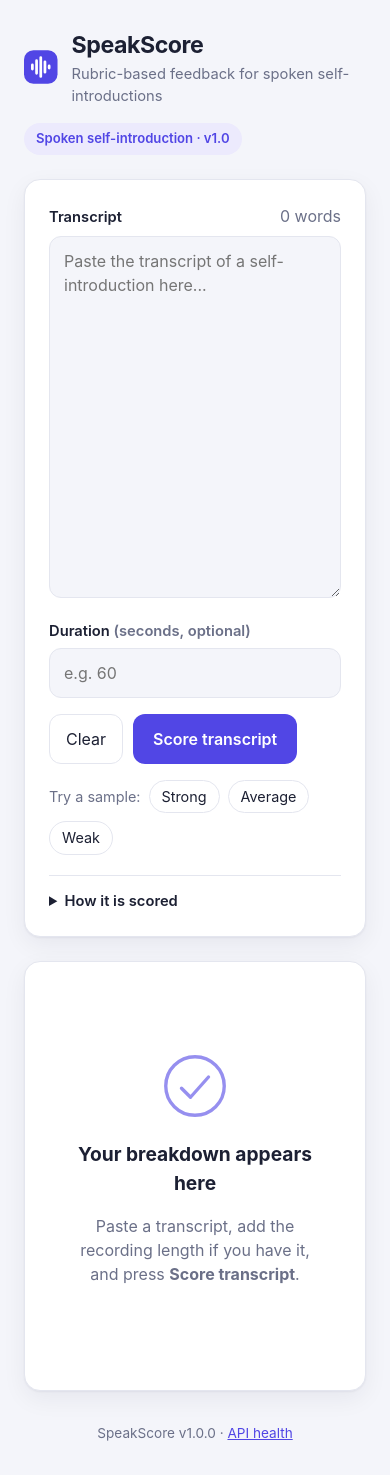
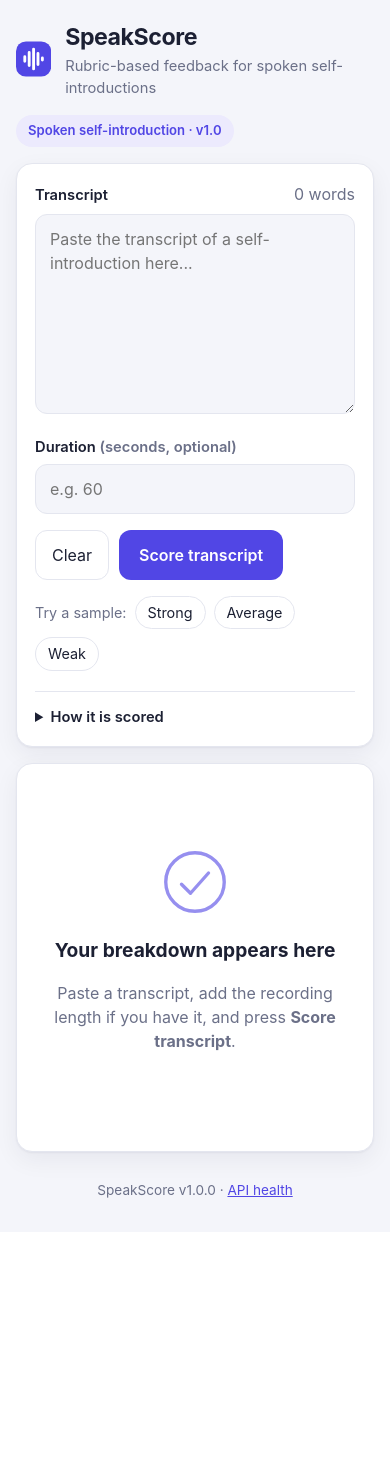
Before and after one commit to Raja9964/SpeakScore, a Flask app: page / in a window 390 px wide. After the commit the page ends 1198 px from the top, so only its background shows below. Run offline with Flask 3, Linux system fonts and the light colour scheme.

Commit message:
Add a favicon, page description and tighter phone spacing

```diff
--- a/speakscore/static/style.css
+++ b/speakscore/static/style.css
@@ -200,3 +200,11 @@ button { font: inherit; cursor: pointer; border-radius: 12px; }
   .layout { grid-template-columns: 1fr; }
   .input-card { position: static; }
 }
+
+@media (max-width: 520px) {
+  .topbar { padding: 20px 16px 4px; }
+  .layout { padding: 12px 16px 20px; gap: 16px; }
+  .card { padding: 18px; }
+  textarea { min-height: 0; height: 200px; }
+  .summary { gap: 18px; }
+}
--- a/speakscore/templates/index.html
+++ b/speakscore/templates/index.html
@@ -4,6 +4,8 @@
   <meta charset="utf-8">
   <meta name="viewport" content="width=device-width, initial-scale=1">
   <title>SpeakScore</title>
+  <meta name="description" content="Score a spoken self-introduction against a transparent rubric and get specific feedback on content, pace, grammar, clarity and engagement.">
+  <link rel="icon" type="image/svg+xml" href="{{ url_for('static', filename='favicon.svg') }}">
   <link rel="stylesheet" href="{{ url_for('static', filename='style.css') }}">
 </head>
 <body>
```
Also changed, not shown: speakscore/static/favicon.svg (added).
